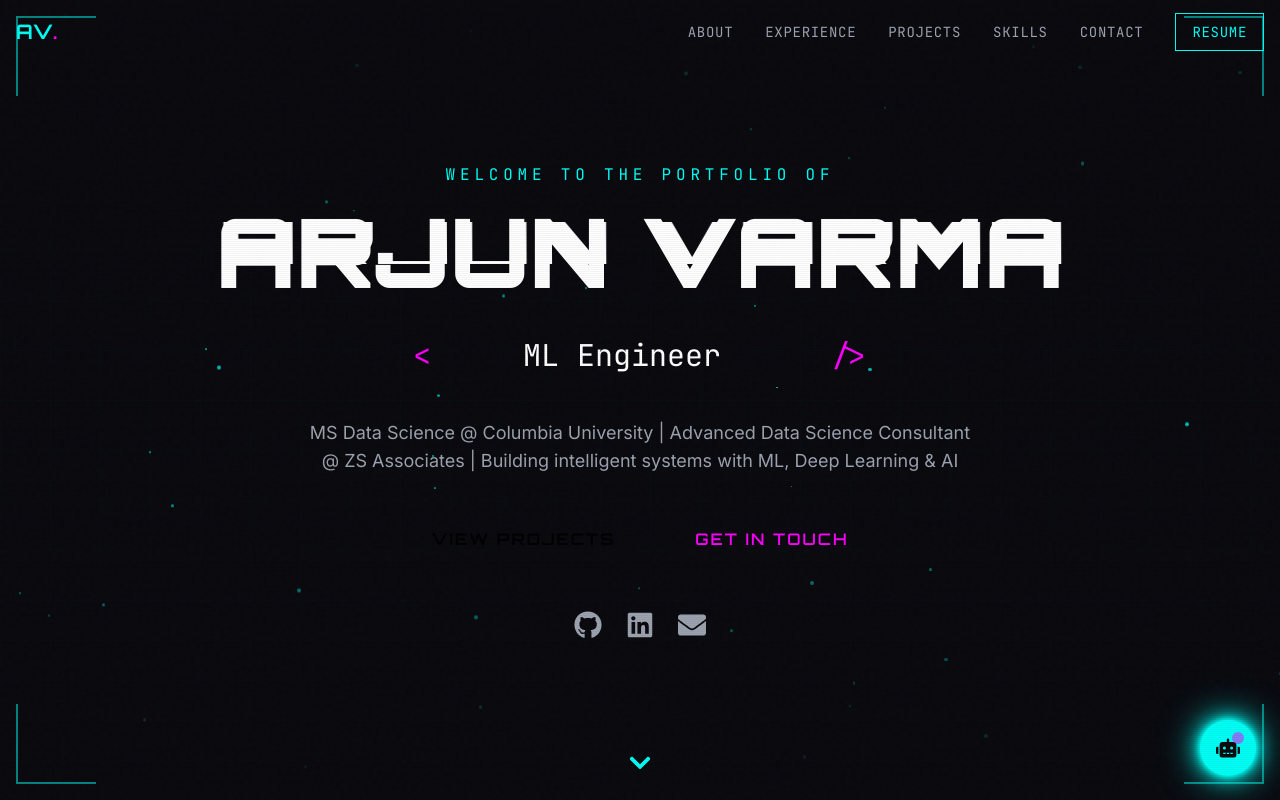
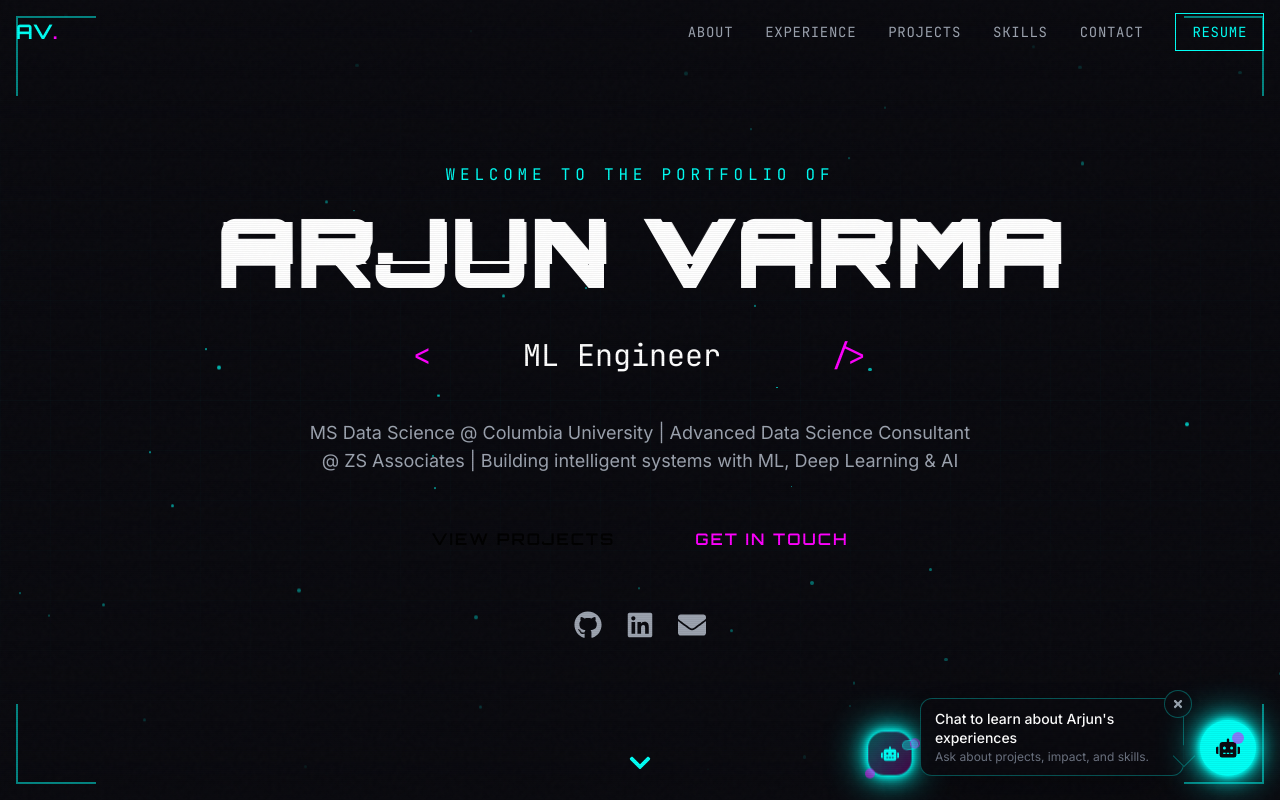
Before and after one commit to ARJUNVARMA2000/Portfolio-Website, a Next.js app: page / in a window 1280 px wide. Shown: the top 800 px of the page. Built offline with nearby package versions, Linux system fonts and the light colour scheme.

Commit message:
Add chat mascot CTA with wave animation

```diff
--- a/components/ChatWidget.tsx
+++ b/components/ChatWidget.tsx
@@ -7,6 +7,7 @@ import { useChat } from "ai/react";
 
 export default function ChatWidget() {
   const [isOpen, setIsOpen] = useState(false);
+  const [isNudgeDismissed, setIsNudgeDismissed] = useState(true);
   const messagesEndRef = useRef<HTMLDivElement>(null);
 
   const { messages, input, handleInputChange, handleSubmit, isLoading } = useChat({
@@ -16,24 +17,125 @@ export default function ChatWidget() {
         id: "welcome",
         role: "assistant",
         content:
-          "👋 Hey! I'm Arjun's AI assistant. Ask me anything about his experience, projects, or skills!",
+          "Hi! I’m Arjun’s AI assistant—ask me anything about his experience, projects, or skills.",
       },
     ],
   });
+
+  // Show the chat nudge until user dismisses it (persisted)
+  useEffect(() => {
+    try {
+      const dismissed = localStorage.getItem("chatNudgeDismissed");
+      setIsNudgeDismissed(dismissed === "1");
+    } catch {
+      // Ignore (e.g., privacy mode)
+      setIsNudgeDismissed(false);
+    }
+  }, []);
 
   // Auto scroll to bottom
   useEffect(() => {
     messagesEndRef.current?.scrollIntoView({ behavior: "smooth" });
   }, [messages]);
 
+  const dismissNudge = () => {
+    setIsNudgeDismissed(true);
+    try {
+      localStorage.setItem("chatNudgeDismissed", "1");
+    } catch {
+      // Ignore
+    }
+  };
+
+  const openChatFromNudge = () => {
+    dismissNudge();
+    setIsOpen(true);
+  };
+
   return (
     <>
+      {/* Mascot + CTA (only when closed) */}
+      <AnimatePresence>
+        {!isOpen && !isNudgeDismissed && (
+          <motion.div
+            key="chat-nudge"
+            initial={{ opacity: 0, y: 12, scale: 0.98 }}
+            animate={{ opacity: 1, y: 0, scale: 1 }}
+            exit={{ opacity: 0, y: 12, scale: 0.98 }}
+            transition={{ duration: 0.25, ease: "easeOut" }}
+            className="fixed bottom-6 right-24 z-50 flex items-end gap-2"
+          >
+            {/* Mascot */}
+            <motion.div
+              aria-hidden="true"
+              animate={{ y: [0, -3, 0] }}
+              transition={{ duration: 2.2, repeat: Infinity, ease: "easeInOut" }}
+              className="relative w-11 h-11 rounded-2xl bg-gradient-to-br from-cyber-cyan/30 to-cyber-magenta/25 border border-cyber-cyan/30 shadow-neon-cyan flex items-center justify-center"
+            >
+              <FaRobot className="text-cyber-cyan" size={18} />
+              {/* Waving arm */}
+              <motion.div
+                className="absolute -right-2 top-2 w-4 h-4"
+                style={{ transformOrigin: "15% 85%" }}
+                animate={{ rotate: [0, 18, -10, 18, 0] }}
+                transition={{
+                  duration: 1.6,
+                  repeat: Infinity,
+                  repeatDelay: 1.4,
+                  ease: "easeInOut",
+                }}
+              >
+                <div className="w-4 h-[10px] rounded-full bg-cyber-cyan/40 border border-cyber-cyan/40" />
+                <div className="absolute -right-[2px] -top-[1px] w-[10px] h-[10px] rounded-full bg-cyber-magenta/25 border border-cyber-magenta/40" />
+              </motion.div>
+              <span className="absolute -bottom-1 -left-1 w-2.5 h-2.5 bg-cyber-magenta rounded-full animate-pulse" />
+            </motion.div>
+
+            {/* Speech bubble */}
+            <div className="relative pointer-events-auto">
+              <button
+                type="button"
+                onClick={openChatFromNudge}
+                className="group max-w-[16.5rem] text-left bg-cyber-black/95 border border-cyber-cyan/30 rounded-xl px-3.5 py-2.5 shadow-2xl hover:border-cyber-cyan/60 transition-colors"
+                aria-label="Open chat to learn about Arjun's experiences"
+              >
+                <div className="text-sm text-white font-medium leading-snug">
+                  Chat to learn about Arjun&apos;s experiences
+                </div>
+                <div className="text-xs text-gray-500 mt-0.5">
+                  Ask about projects, impact, and skills.
+                </div>
+              </button>
+
+              {/* Bubble tail */}
+              <div
+                aria-hidden="true"
+                className="absolute -right-2 bottom-3 w-4 h-4 bg-cyber-black/95 border-r border-b border-cyber-cyan/30 rotate-45"
+              />
+
+              {/* Dismiss */}
+              <button
+                type="button"
+                onClick={dismissNudge}
+                className="absolute -top-2 -right-2 w-7 h-7 rounded-full bg-cyber-black border border-cyber-cyan/30 flex items-center justify-center hover:border-cyber-magenta/60 transition-colors"
+                aria-label="Dismiss chat prompt"
+              >
+                <FaTimes className="text-gray-400" size={12} />
+              </button>
+            </div>
+          </motion.div>
+        )}
+      </AnimatePresence>
+
       {/* Chat button */}
       <motion.button
         initial={{ scale: 0 }}
         animate={{ scale: 1 }}
         transition={{ delay: 1.5, type: "spring" }}
-        onClick={() => setIsOpen(!isOpen)}
+        onClick={() => {
+          if (!isOpen) dismissNudge();
+          setIsOpen(!isOpen);
+        }}
         className={`fixed bottom-6 right-6 z-50 w-14 h-14 rounded-full flex items-center justify-center transition-all duration-300 ${
           isOpen
             ? "bg-cyber-magenta shadow-neon-magenta"
```
